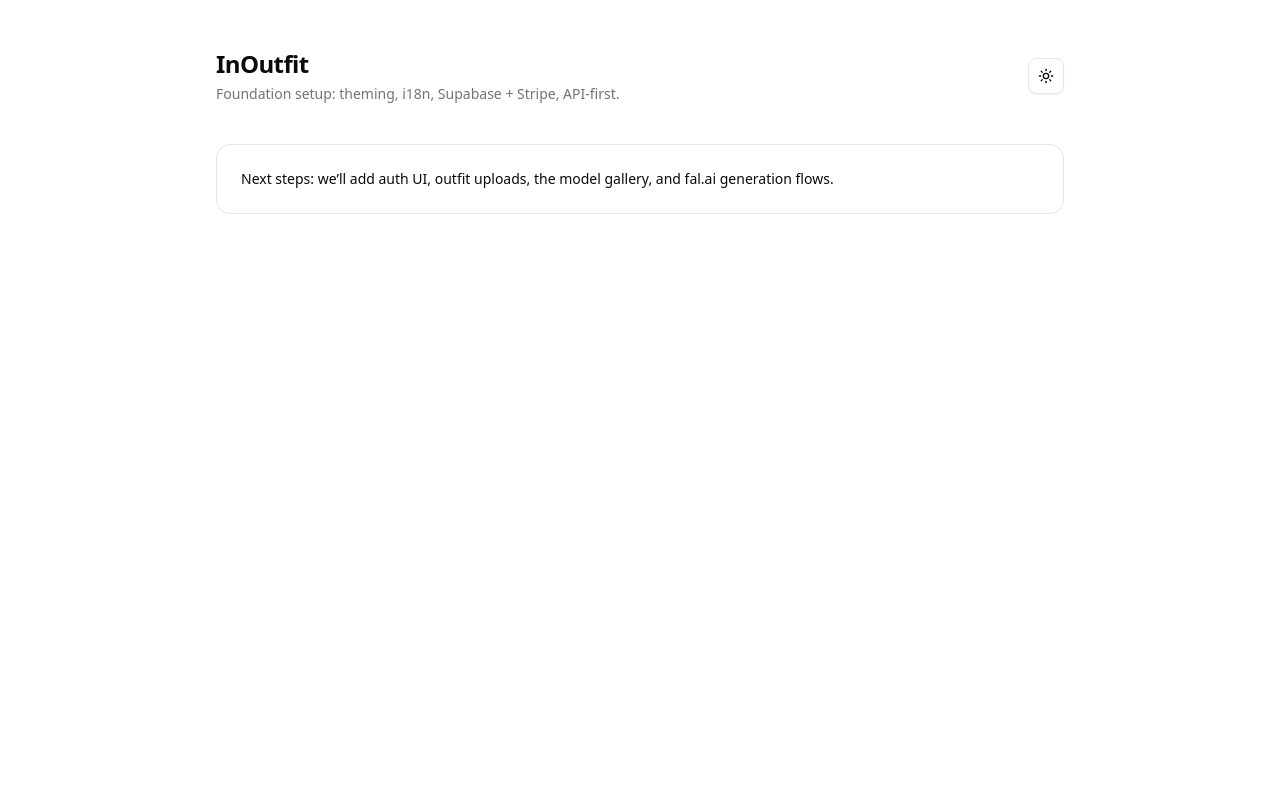
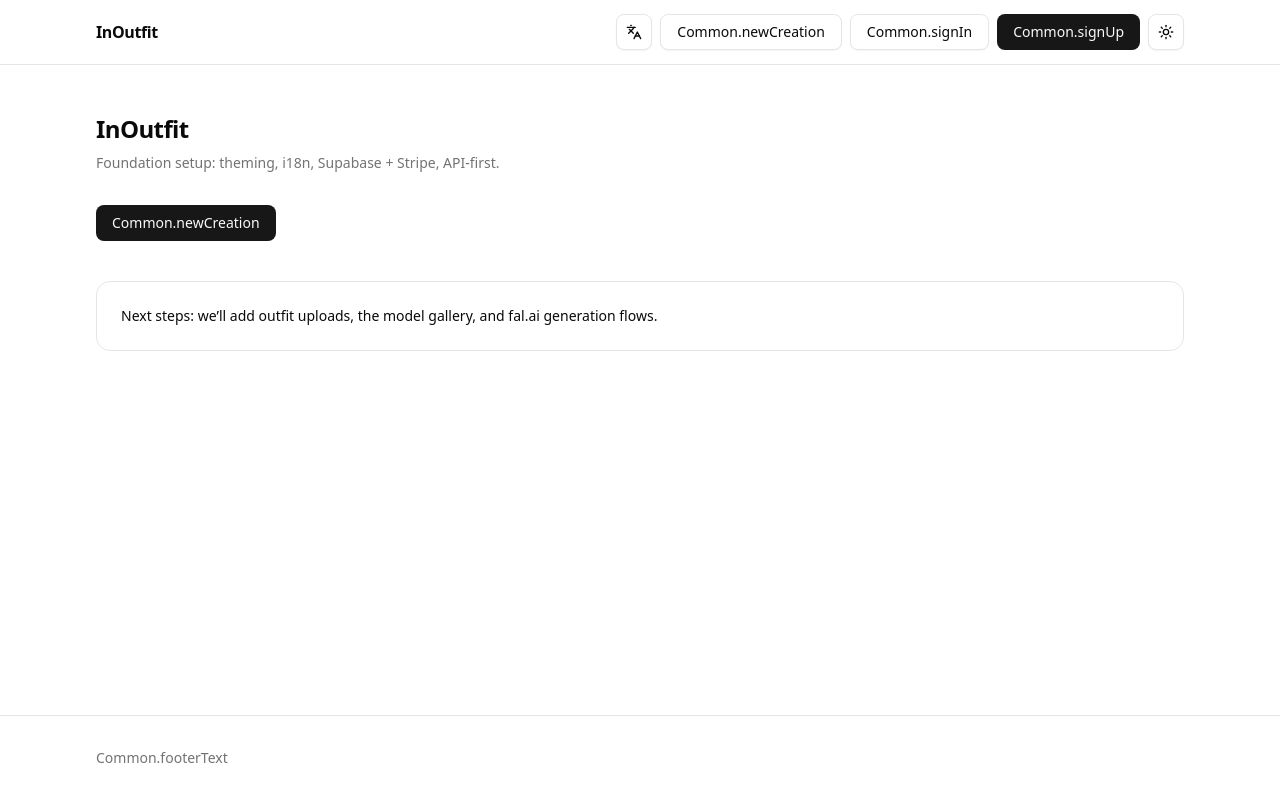
Before and after one commit to alexcolls/inoutfit, a Next.js app: page /en in a window 1280 px wide. Built offline with nearby package versions, Linux system fonts and the light colour scheme; no server answers.

Commit message:
🧭 add header, footer and language switcher

```diff
--- a/src/app/[locale]/layout.tsx
+++ b/src/app/[locale]/layout.tsx
@@ -5,6 +5,8 @@ import {getMessages, setRequestLocale} from 'next-intl/server';
 import {notFound} from 'next/navigation';
 
 import '@/app/globals.css';
+import {SiteFooter} from '@/components/layout/site-footer';
+import {SiteHeader} from '@/components/layout/site-header';
 import {ThemeProvider} from '@/components/theme-provider';
 import {routing} from '@/i18n/routing';
 
@@ -49,7 +51,13 @@ export default async function LocaleLayout({children, params}: Props) {
       <body className={`${geistSans.variable} ${geistMono.variable} antialiased`}>
         <ThemeProvider attribute="class" defaultTheme="system" enableSystem disableTransitionOnChange>
           <NextIntlClientProvider locale={locale} messages={messages}>
-            {children}
+            <div className="min-h-dvh">
+              <div className="flex min-h-dvh flex-col">
+                <SiteHeader locale={locale} />
+                <div className="flex flex-1 flex-col">{children}</div>
+                <SiteFooter locale={locale} />
+              </div>
+            </div>
           </NextIntlClientProvider>
         </ThemeProvider>
       </body>
--- a/src/app/[locale]/page.tsx
+++ b/src/app/[locale]/page.tsx
@@ -1,32 +1,37 @@
-import {getTranslations, setRequestLocale} from 'next-intl/server';
+import Link from 'next/link'
+import {getTranslations, setRequestLocale} from 'next-intl/server'
 
-import {ThemeToggle} from '@/components/theme-toggle';
+import {Button} from '@/components/ui/button'
 
 type Props = {
-  params: Promise<{locale: string}>;
-};
+  params: Promise<{locale: string}>
+}
 
 export default async function HomePage({params}: Props) {
-  const {locale} = await params;
-  setRequestLocale(locale);
+  const {locale} = await params
+  setRequestLocale(locale)
 
-  const t = await getTranslations({locale, namespace: 'Home'});
+  const t = await getTranslations({locale, namespace: 'Home'})
+  const c = await getTranslations({locale, namespace: 'Common'})
 
   return (
-    <main className="mx-auto flex min-h-dvh w-full max-w-4xl flex-col gap-10 px-6 py-12">
-      <header className="flex items-center justify-between">
-        <div className="space-y-1">
-          <h1 className="text-2xl font-semibold tracking-tight">{t('title')}</h1>
-          <p className="text-sm text-muted-foreground">{t('subtitle')}</p>
-        </div>
-        <ThemeToggle />
-      </header>
+    <main className="mx-auto w-full max-w-6xl px-4 py-12 sm:px-6 lg:px-8">
+      <div className="space-y-2">
+        <h1 className="text-2xl font-semibold tracking-tight">{t('title')}</h1>
+        <p className="text-sm text-muted-foreground">{t('subtitle')}</p>
+      </div>
 
-      <section className="rounded-xl border bg-card p-6 text-card-foreground">
+      <div className="mt-8">
+        <Button asChild>
+          <Link href={`/${locale}/creations/new`}>{c('newCreation')}</Link>
+        </Button>
+      </div>
+
+      <section className="mt-10 rounded-xl border bg-card p-6 text-card-foreground">
         <p className="text-sm">
-          Next steps: we’ll add auth UI, outfit uploads, the model gallery, and fal.ai generation flows.
+          Next steps: we’ll add outfit uploads, the model gallery, and fal.ai generation flows.
         </p>
       </section>
     </main>
-  );
+  )
 }
--- /dev/null
+++ b/src/app/page.tsx
@@ -0,0 +1,7 @@
+import {redirect} from 'next/navigation'
+
+import {routing} from '@/i18n/routing'
+
+export default function RootPage() {
+  redirect(`/${routing.defaultLocale}`)
+}
--- /dev/null
+++ b/src/components/i18n/locale-switcher.tsx
@@ -0,0 +1,74 @@
+'use client'
+
+import {LanguagesIcon} from 'lucide-react'
+import {usePathname, useRouter, useSearchParams} from 'next/navigation'
+import {useTranslations} from 'next-intl'
+
+import {Button} from '@/components/ui/button'
+import {
+  DropdownMenu,
+  DropdownMenuContent,
+  DropdownMenuItem,
+  DropdownMenuTrigger,
+} from '@/components/ui/dropdown-menu'
+
+type Props = {
+  locale: 'en' | 'es' | string
+}
+
+function replaceLocaleInPath(pathname: string, nextLocale: string) {
+  // Expected routes: /[locale]/...
+  const replaced = pathname.replace(/^\/(en|es)(?=\/|$)/, `/${nextLocale}`)
+  if (replaced === pathname) {
+    return `/${nextLocale}`
+  }
+  return replaced
+}
+
+export function LocaleSwitcher({locale}: Props) {
+  const t = useTranslations('Common')
+
+  const router = useRouter()
+  const pathname = usePathname() ?? '/'
+  const searchParams = useSearchParams()
+
+  function go(nextLocale: 'en' | 'es') {
+    const path = replaceLocaleInPath(pathname, nextLocale)
+    const qs = searchParams.toString()
+    router.push(qs ? `${path}?${qs}` : path)
+    router.refresh()
+  }
+
+  const current = locale === 'es' ? 'ES' : 'EN'
+
+  return (
+    <DropdownMenu>
+      <DropdownMenuTrigger asChild>
+        <Button variant="outline" size="icon" aria-label={t('language')}>
+          <LanguagesIcon className="size-4" />
+          <span className="sr-only">{t('language')}</span>
+        </Button>
+      </DropdownMenuTrigger>
+      <DropdownMenuContent align="end">
+        <DropdownMenuItem
+          onSelect={(e) => {
+            e.preventDefault()
+            go('en')
+          }}
+        >
+          {t('english')}
+          {current === 'EN' ? <span className="ml-auto text-xs">✓</span> : null}
+        </DropdownMenuItem>
+        <DropdownMenuItem
+          onSelect={(e) => {
+            e.preventDefault()
+            go('es')
+          }}
+        >
+          {t('spanish')}
+          {current === 'ES' ? <span className="ml-auto text-xs">✓</span> : null}
+        </DropdownMenuItem>
+      </DropdownMenuContent>
+    </DropdownMenu>
+  )
+}
--- /dev/null
+++ b/src/components/layout/site-footer.tsx
@@ -0,0 +1,14 @@
+import {getTranslations} from 'next-intl/server'
+
+export async function SiteFooter({locale}: {locale: string}) {
+  const t = await getTranslations({locale, namespace: 'Common'})
+  const year = new Date().getFullYear()
+
+  return (
+    <footer className="border-t">
+      <div className="mx-auto w-full max-w-6xl px-4 py-8 sm:px-6 lg:px-8">
+        <p className="text-sm text-muted-foreground">{t('footerText', {year})}</p>
+      </div>
+    </footer>
+  )
+}
--- /dev/null
+++ b/src/components/layout/site-header.tsx
@@ -0,0 +1,50 @@
+import Link from 'next/link'
+import {getTranslations} from 'next-intl/server'
+
+import {SignOutButton} from '@/components/auth/sign-out-button'
+import {LocaleSwitcher} from '@/components/i18n/locale-switcher'
+import {ThemeToggle} from '@/components/theme-toggle'
+import {Button} from '@/components/ui/button'
+import {createServerSupabaseClient} from '@/lib/supabase/server'
+
+export async function SiteHeader({locale}: {locale: string}) {
+  const t = await getTranslations({locale, namespace: 'Common'})
+
+  const supabase = await createServerSupabaseClient()
+  const {
+    data: {user}
+  } = await supabase.auth.getUser()
+
+  return (
+    <header className="border-b bg-background/70 backdrop-blur">
+      <div className="mx-auto flex h-16 w-full max-w-6xl items-center justify-between gap-3 px-4 sm:px-6 lg:px-8">
+        <Link href={`/${locale}`} className="font-semibold tracking-tight">
+          InOutfit
+        </Link>
+
+        <div className="flex items-center gap-2">
+          <LocaleSwitcher locale={locale} />
+
+          <Button asChild variant="outline">
+            <Link href={`/${locale}/creations/new`}>{t('newCreation')}</Link>
+          </Button>
+
+          {user ? (
+            <SignOutButton locale={locale} variant="outline" showError={false} />
+          ) : (
+            <>
+              <Button asChild variant="outline">
+                <Link href={`/${locale}/sign-in`}>{t('signIn')}</Link>
+              </Button>
+              <Button asChild>
+                <Link href={`/${locale}/sign-up`}>{t('signUp')}</Link>
+              </Button>
+            </>
+          )}
+
+          <ThemeToggle />
+        </div>
+      </div>
+    </header>
+  )
+}
--- a/src/i18n/routing.ts
+++ b/src/i18n/routing.ts
@@ -2,7 +2,9 @@ import {defineRouting} from 'next-intl/routing';
 
 export const routing = defineRouting({
   locales: ['en', 'es'],
-  defaultLocale: 'en'
+  defaultLocale: 'en',
+  // Our App Router structure is /[locale]/..., so locale prefix must always be present.
+  localePrefix: 'always'
 });
 
 export type Locale = (typeof routing.locales)[number];
```
